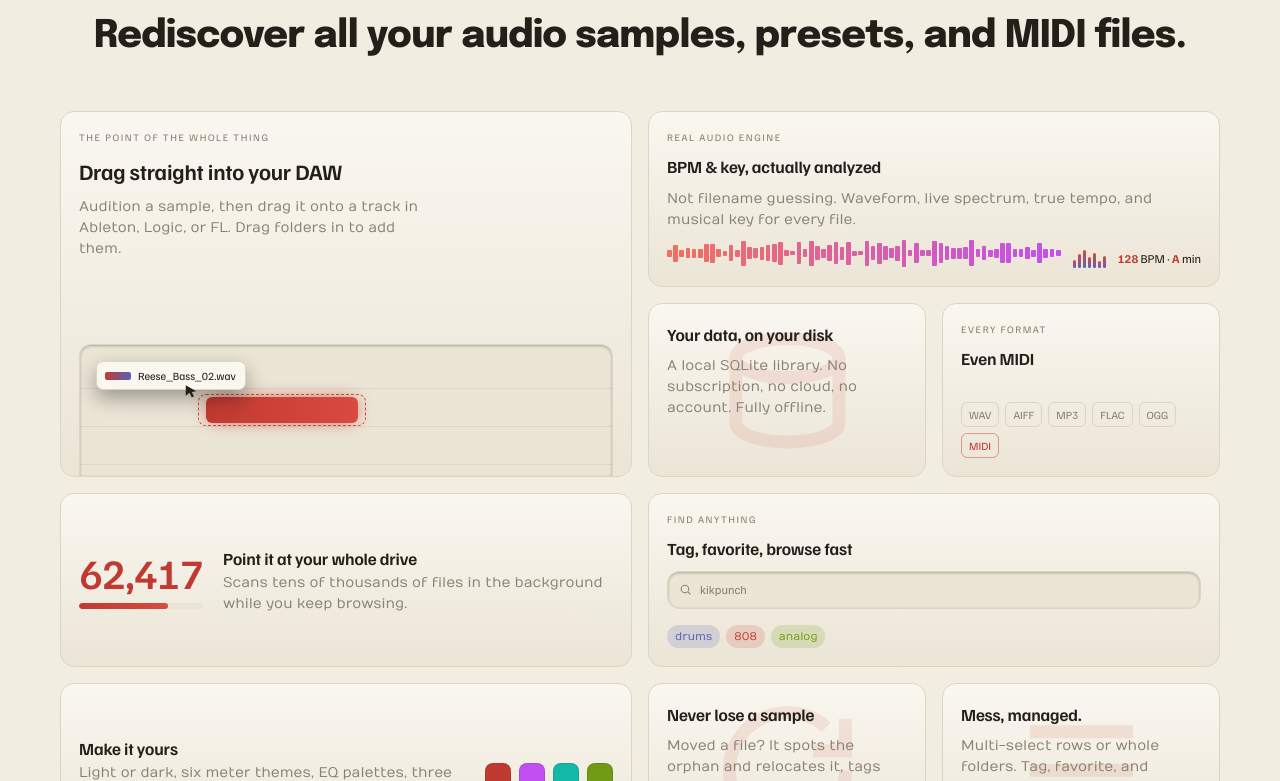
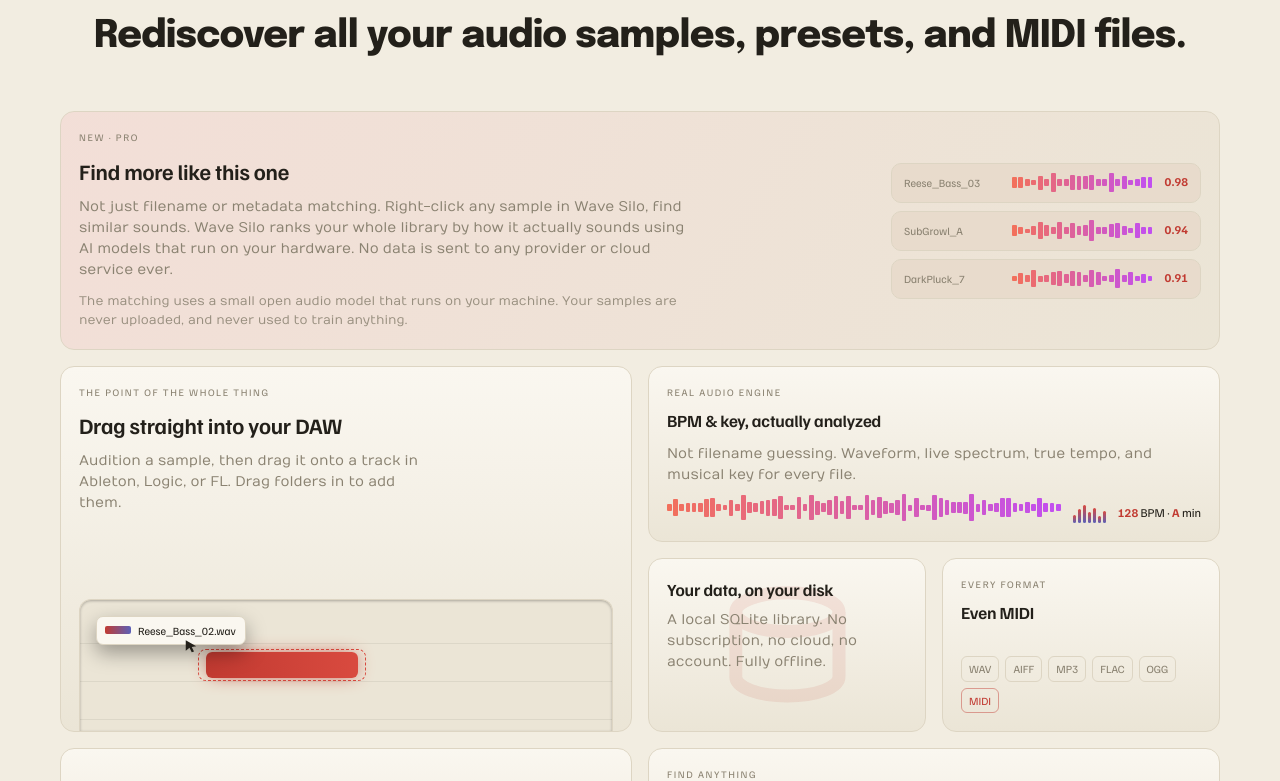
Before and after one commit to jacebot/wavesilo, a React (Vite) app: page / in a window 1280 px wide. Shown: the part 2039-2820 px from the top of the page. Built offline with nearby package versions, Linux system fonts and the light colour scheme.

Commit message:
Add AI 'find similar' feature tile to site

```diff
--- a/src/App.css
+++ b/src/App.css
@@ -235,6 +235,7 @@ main, .nav, .foot { position: relative; z-index: 1; }
   grid-template-columns: repeat(4, 1fr);
   grid-auto-rows: minmax(174px, auto);
   grid-template-areas:
+    "ai   ai   ai   ai"
     "drag drag bpm  bpm"
     "drag drag data fmt"
     "scan scan tag  tag"
@@ -254,6 +255,22 @@ main, .nav, .foot { position: relative; z-index: 1; }
 .a-drag { grid-area: drag; } .a-bpm { grid-area: bpm; } .a-data { grid-area: data; }
 .a-fmt { grid-area: fmt; } .a-scan { grid-area: scan; } .a-tag { grid-area: tag; }
 .a-make { grid-area: make; } .a-lose { grid-area: lose; } .a-wrangle { grid-area: wrangle; }
+.a-ai { grid-area: ai; }
+
+/* AI search — the flagship Pro feature, a full-width banner at the top of the grid */
+.a-ai { flex-direction: row; align-items: center; gap: 30px; justify-content: space-between;
+  background: linear-gradient(120deg, color-mix(in srgb, var(--accent) 13%, var(--panel)), var(--bg-2)); }
+.a-ai .head { display: flex; flex-direction: column; gap: 8px; max-width: 52ch; }
+.a-ai h3 { font-size: 22px; }
+.a-ai .ai-note { font-size: 12.5px; line-height: 1.55; color: var(--muted); opacity: 0.85; margin-top: 4px; }
+.ai-viz { flex: 0 0 310px; max-width: 340px; display: flex; flex-direction: column; gap: 8px; }
+.ai-match { display: flex; align-items: center; gap: 12px; padding: 8px 12px; border-radius: 10px;
+  background: color-mix(in srgb, var(--accent) 6%, var(--bg-2)); border: 1px solid var(--border); }
+.ai-name { font-family: var(--font-dense); font-size: 11px; color: var(--muted);
+  width: 96px; white-space: nowrap; overflow: hidden; text-overflow: ellipsis; }
+.ai-match .wf { height: 22px; }
+.ai-score { font-family: var(--font-dense); font-size: 12px; color: var(--text); }
+.ai-score b { color: var(--accent); font-weight: 700; }
 
 .mark { width: 32px; height: 32px; border-radius: 9px; display: grid; place-items: center; margin-bottom: 2px;
   color: var(--accent); border: 1px solid color-mix(in srgb, var(--accent) 40%, transparent); background: color-mix(in srgb, var(--accent) 10%, transparent); }
@@ -327,7 +344,9 @@ main, .nav, .foot { position: relative; z-index: 1; }
 
 @media (max-width: 860px) {
   .bento { grid-template-columns: 1fr; grid-auto-rows: minmax(150px, auto);
-    grid-template-areas: "drag" "bpm" "data" "fmt" "scan" "tag" "make" "lose" "wrangle"; }
+    grid-template-areas: "ai" "drag" "bpm" "data" "fmt" "scan" "tag" "make" "lose" "wrangle"; }
+  .a-ai { flex-direction: column; align-items: stretch; gap: 16px; }
+  .a-ai .ai-viz { flex-basis: auto; max-width: none; }
 }
 
 /* ---- faq ---- */
--- a/src/App.tsx
+++ b/src/App.tsx
@@ -78,7 +78,7 @@ const blocks = [
 ]
 
 const REPO = 'https://github.com/jacebot/wavesilo'
-const REL = `${REPO}/releases/download/v1.2.0`
+const REL = `${REPO}/releases/download/v1.3.1`
 const BUY_URL = 'https://wavesilo.lemonsqueezy.com/checkout/buy/9435154d-e7a9-4bf0-b4fa-bb4bdb2f4674'
 
 function trackCheckoutStart() {
@@ -89,12 +89,12 @@ function trackCheckoutStart() {
 }
 
 const downloads = [
-  { key: 'mac-arm', os: 'macOS', note: 'Apple Silicon', href: `${REL}/Wave.Silo-1.2.0-arm64.dmg` },
-  { key: 'mac-intel', os: 'macOS', note: 'Intel', href: `${REL}/Wave.Silo-1.2.0.dmg` },
-  { key: 'win', os: 'Windows', note: '.exe installer', href: `${REL}/Wave.Silo.Setup.1.2.0.exe` },
-  { key: 'linux', os: 'Linux', note: '.deb · Debian/Ubuntu', href: `${REL}/Wave.Silo-1.2.0.deb` },
+  { key: 'mac-arm', os: 'macOS', note: 'Apple Silicon', href: `${REL}/Wave.Silo-1.3.1-arm64.dmg` },
+  { key: 'mac-intel', os: 'macOS', note: 'Intel', href: `${REL}/Wave.Silo-1.3.1.dmg` },
+  { key: 'win', os: 'Windows', note: '.exe installer', href: `${REL}/Wave.Silo.Setup.1.3.1.exe` },
+  { key: 'linux', os: 'Linux', note: '.deb · Debian/Ubuntu', href: `${REL}/Wave.Silo-1.3.1.deb` },
 ]
-const ARM_DEB = `${REL}/Wave.Silo-1.2.0-arm64.deb`
+const ARM_DEB = `${REL}/Wave.Silo-1.3.1-arm64.deb`
 const VERSION = (REL.match(/v(\d+\.\d+\.\d+)/) ?? [])[1] ?? ''
 
 // A real-looking audio waveform for the audio-engine bento cell: bars with
@@ -110,6 +110,20 @@ const barColor = (t: number) => {
   const b = [194, 79, 240]
   return `rgb(${a.map((v, i) => Math.round(v + (b[i] - v) * t)).join(',')})`
 }
+
+// Mini waveforms for the AI "sounds like" banner: a short, deterministic bar pattern per
+// result row, so the cell shows a ranked list of timbre matches with cosine-style scores.
+const aiBars = (seed: number) => Array.from({ length: 22 }, (_, i) => {
+  const t = i / 21
+  const env = 0.4 + 0.6 * Math.pow(Math.sin(t * Math.PI), 0.5)
+  const osc = Math.abs(0.6 * Math.sin(i * (1.3 + seed * 0.4) + seed) + 0.4 * Math.sin(i * 0.5 + seed))
+  return Math.round((0.18 + 0.82 * env * osc) * 100)
+})
+const AI_MATCHES = [
+  { name: 'Reese_Bass_03', score: '0.98', bars: aiBars(1) },
+  { name: 'SubGrowl_A', score: '0.94', bars: aiBars(2) },
+  { name: 'DarkPluck_7', score: '0.91', bars: aiBars(3) },
+]
 
 type NavLink = { href: string; label: string }
 const NAV_HOME: NavLink[] = [
@@ -270,6 +284,23 @@ export default function App() {
         <section id="features" className="features">
           <h2>Dig Deep&hellip;<br />Rediscover all your audio samples, presets, and MIDI files.</h2>
           <div className="bento">
+            <article className="cell a-ai">
+              <div className="head">
+                <span className="ey">New · Pro</span>
+                <h3>Find more like this one</h3>
+                <p>Not just filename or metadata matching. Right-click any sample in Wave Silo, find similar sounds. Wave Silo ranks your whole library by how it actually sounds using AI models that run on your hardware. No data is sent to any provider or cloud service ever.</p>
+                <p className="ai-note">The matching uses a small open audio model that runs on your machine. Your samples are never uploaded, and never used to train anything.</p>
+              </div>
+              <div className="ai-viz" aria-hidden>
+                {AI_MATCHES.map((m) => (
+                  <div className="ai-match" key={m.name}>
+                    <span className="ai-name">{m.name}</span>
+                    <span className="wf">{m.bars.map((h, i) => <span key={i} style={{ height: `${h}%`, background: barColor(i / (m.bars.length - 1)) }} />)}</span>
+                    <span className="ai-score"><b>{m.score}</b></span>
+                  </div>
+                ))}
+              </div>
+            </article>
             <article className="cell a-drag">
               <div className="head">
                 <span className="ey">The point of the whole thing</span>
@@ -454,7 +485,7 @@ export default function App() {
               : <>Looking for the Arm installer? <a href={ARM_DEB}>Get the arm64 build (Apple Silicon / aarch64) &rarr;</a></>}
           </p>
           <p className="sub center">
-            Other Linux distros: <a href={`${REL}/Wave.Silo-1.2.0.tar.gz`}>.tar.gz</a>.
+            Other Linux distros: <a href={`${REL}/Wave.Silo-1.3.1.tar.gz`}>.tar.gz</a>.
             {' '}<a href={`${REPO}/releases`}>All files &amp; versions &rarr;</a>
           </p>
         </section>
```
